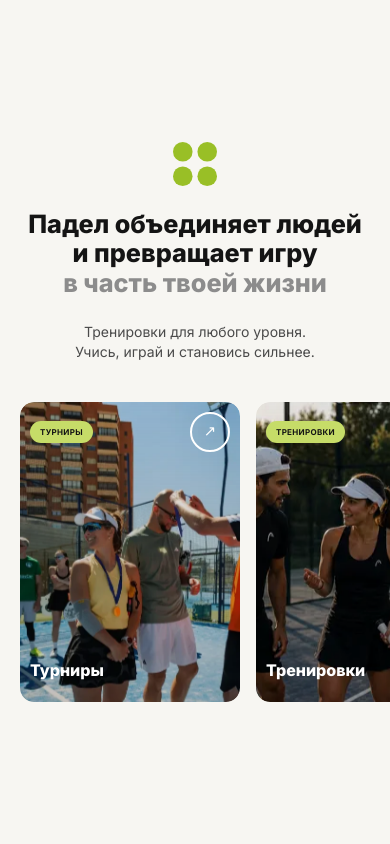
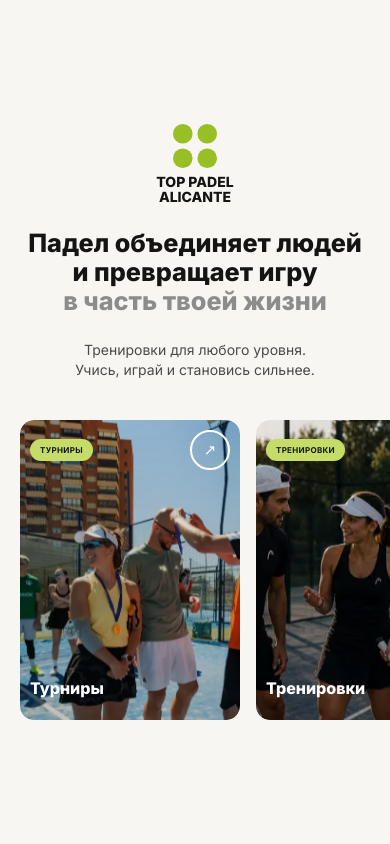
Before and after one commit to GermanGuk/PADEL, a Next.js app: page / in a window 390 px wide. Shown: the top 844 px of the page. Built offline with nearby package versions, Linux system fonts and the light colour scheme.

Commit message:
Hero mobile logo: add TOP PADEL ALICANTE wordmark under the mark, centered

```diff
--- a/src/components/Hero.tsx
+++ b/src/components/Hero.tsx
@@ -13,13 +13,14 @@ export function Hero({ cards = heroCards, texts = fallbackTexts }: HeroProps) {
       className="container-page flex min-h-[100svh] flex-col justify-center gap-10 py-8 md:gap-14 lg:min-h-[calc(100svh-84px)]"
     >
       <Reveal className="flex flex-col items-center gap-6 text-center md:gap-8" y={28}>
-        <Image
-          src="/images/icons/logo-mark.svg"
-          alt=""
-          width={44}
-          height={44}
-          className="h-11 w-11 lg:hidden"
-        />
+        <div className="flex flex-col items-center gap-1.5 lg:hidden">
+          <Image src="/images/icons/logo-mark.svg" alt="" width={44} height={44} className="h-11 w-11" />
+          <span className="text-center text-sm font-extrabold leading-[1.1] text-ink">
+            TOP PADEL
+            <br />
+            ALICANTE
+          </span>
+        </div>
 
         <h1 className="hero-h1 max-w-[1200px] font-extrabold text-ink">
           {texts["hero.title.line1"]}
```
